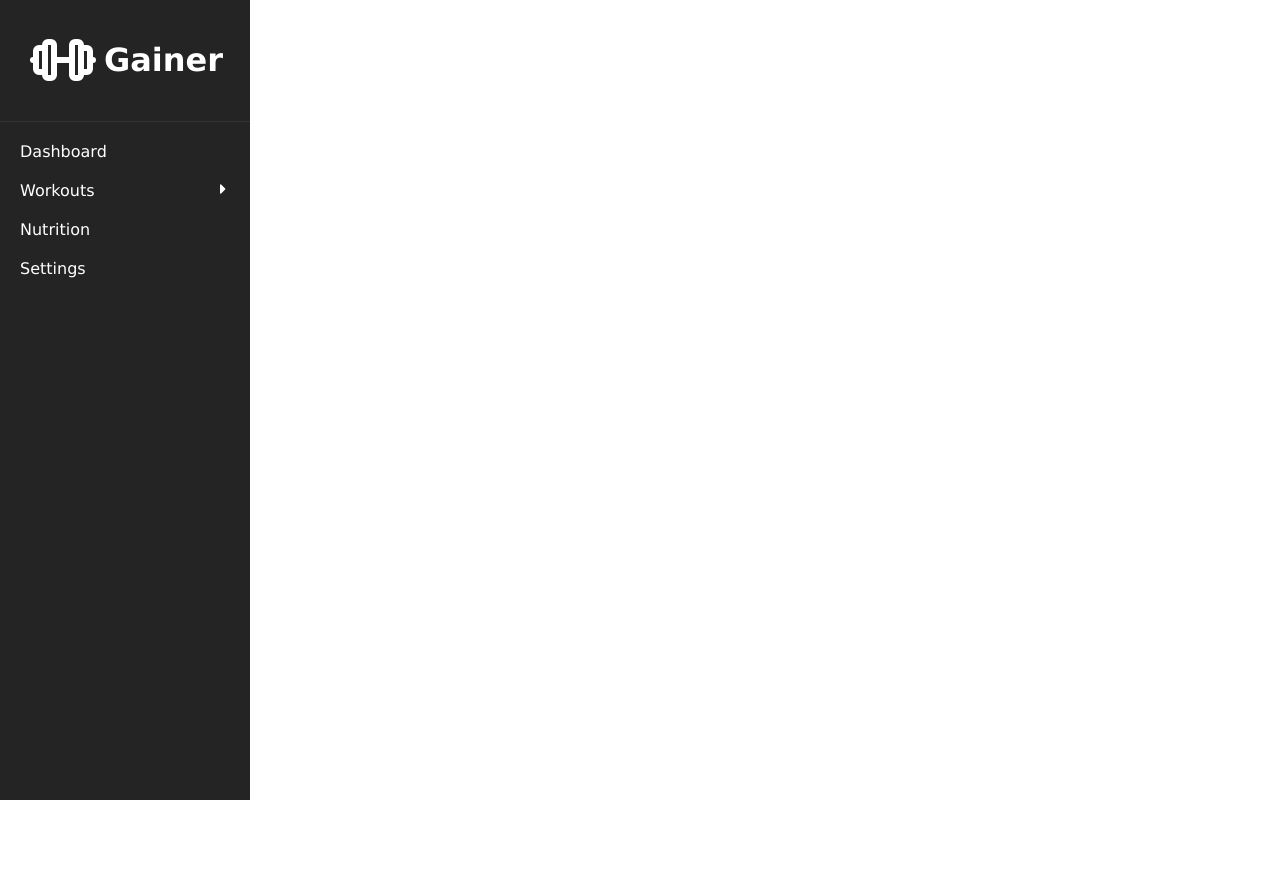
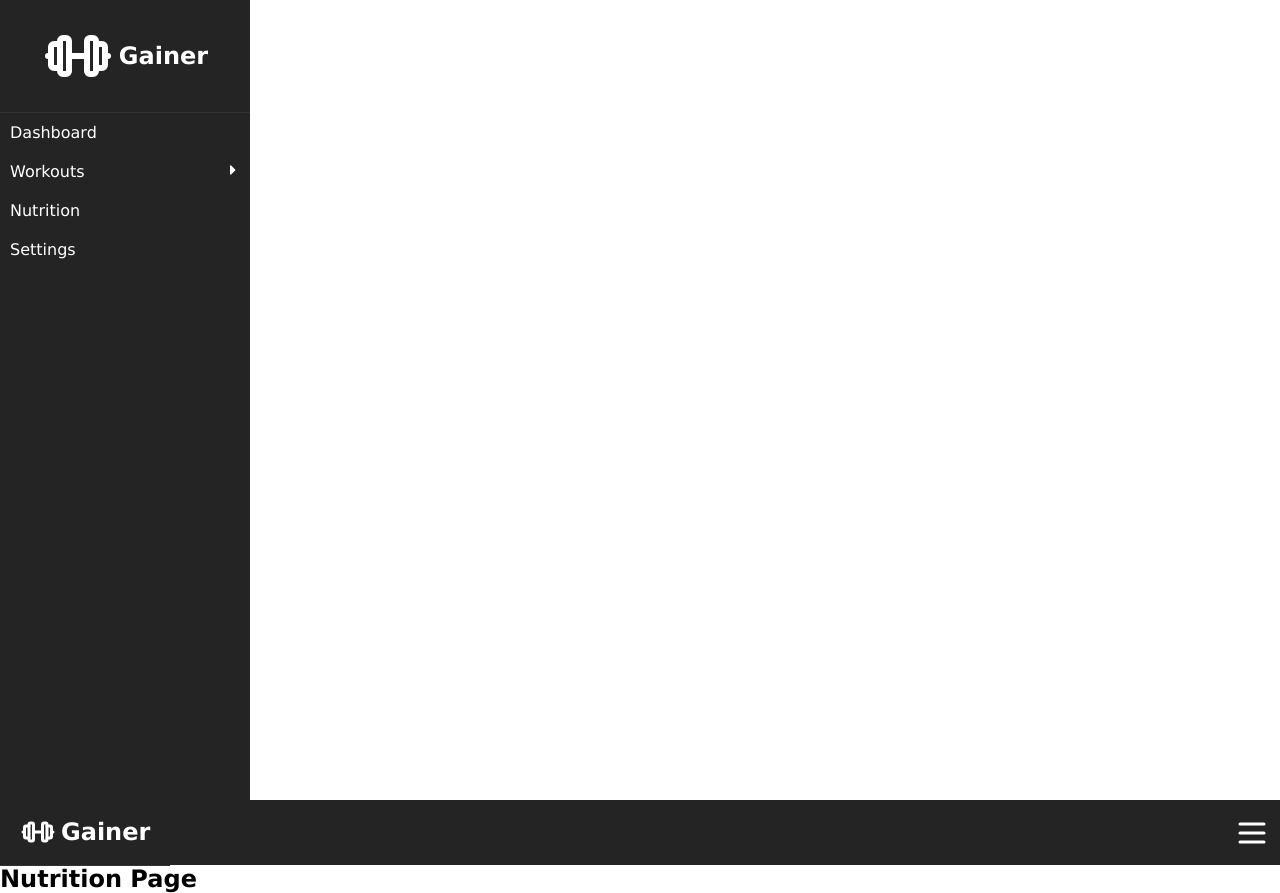
Before and after one commit to tylermong/Gainer, a React (Vite) app: page /nutrition in a window 1280 px wide. Before the commit the page ends 800 px from the top, so only its background shows below. Built offline with nearby package versions, Linux system fonts and the light colour scheme.

Commit message:
Added responive menu

```diff
--- a/package.json
+++ b/package.json
@@ -12,7 +12,8 @@
   "dependencies": {
     "@tabler/icons-react": "^3.4.0",
     "react": "^18.2.0",
-    "react-dom": "^18.2.0"
+    "react-dom": "^18.2.0",
+    "react-router-dom": "^6.23.1"
   },
   "devDependencies": {
     "@types/react": "^18.2.66",
--- a/src/App.tsx
+++ b/src/App.tsx
@@ -1,11 +1,25 @@
-import Dashboard from "./Dashboard.tsx"
+import { BrowserRouter, Routes, Route } from "react-router-dom";
+import Dashboard from "./pages/Dashboard";
+import CreateWorkout from "./pages/CreateWorkout";
+import ViewWorkouts from "./pages/ViewWorkouts";
+import Nutrition from "./pages/Nutrition";
+import Settings from "./pages/Settings";
 
 function App() {
   return (
     <>
-      <Dashboard />
+      <BrowserRouter>
+        <Routes>
+          <Route index element={<Dashboard />} />
+          <Route path="/dashboard" element={<Dashboard />} />
+          <Route path="/create-workout" element={<CreateWorkout />} />
+          <Route path="/view-workouts" element={<ViewWorkouts />} />
+          <Route path="/nutrition" element={<Nutrition />} />
+          <Route path="/settings" element={<Settings />} />
+        </Routes>
+      </BrowserRouter>
     </>
   );
 }
 
-export default App
+export default App;
--- a/src/Dashboard.tsx
+++ /dev/null
@@ -1,13 +0,0 @@
-import SideNavbar from './SideNavbar.tsx';
-import './index.css';
-
-function Dashboard() {
-
-    return (
-        <div id = "dashboard-container">
-            <SideNavbar />
-        </div>
-    );
-}
-
-export default Dashboard;
--- a/src/SideNavbar.tsx
+++ /dev/null
@@ -1,35 +0,0 @@
-import { useState } from 'react';
-import { IconBarbell, IconCaretRightFilled, IconCaretDownFilled } from '@tabler/icons-react';
-
-function SideNavbar() {
-    const [isDropdownMenuOpen, setDropdownMenuOpen] = useState(false);
-
-    const toggleDropdownMenu = () => {
-        setDropdownMenuOpen(!isDropdownMenuOpen);
-    };
-
-    return (
-        <div className="side-navbar">
-            <div id="logo-and-name-container">
-                <IconBarbell stroke={2} size={72} />
-                <h1 id="name">Gainer</h1>
-            </div>
-            <div id="nav-links">
-                <a href="#">Dashboard</a>
-                <button onClick={toggleDropdownMenu}>
-                    <div id="workout-button">Workouts {isDropdownMenuOpen ? <IconCaretDownFilled size={16} /> : <IconCaretRightFilled size={16} />}</div>
-                </button>
-                {isDropdownMenuOpen && (
-                    <div id="dropdown-menu-contents">
-                        <a href="#">Create Workout</a>
-                        <a href="#">View Workouts</a>
-                    </div>
-                )}
-                <a href="#">Nutrition</a>
-                <a href="#">Settings</a>
-            </div>
-        </div>
-    );
-}
-
-export default SideNavbar;
--- /dev/null
+++ b/src/components/Menu.tsx
@@ -0,0 +1,78 @@
+import { useState } from 'react';
+import { IconBarbell, IconMenu2, IconCaretDownFilled, IconCaretRightFilled } from '@tabler/icons-react';
+
+function Menu() {
+  const [isDropdownMenuOpen, setDropdownMenuOpen] = useState(false);
+  const [isNavMenuOpen, setNavMenuOpen] = useState(false);
+
+  const toggleDropdownMenu = () => {
+    setDropdownMenuOpen(!isDropdownMenuOpen);
+  }
+
+  const toggleNavMenu = () => {
+    setNavMenuOpen(!isDropdownMenuOpen);
+  }
+
+  return (
+    <>
+      <nav className="side-navbar">
+        <div id = "name-and-logo">
+          <IconBarbell stroke = {2} size = {72} />
+          <h1>Gainer</h1>
+        </div>
+        <ul>
+          <li><a href="/dashboard">Dashboard</a></li>
+          <li>
+            <button onClick = {toggleDropdownMenu}>
+              <div id = "workout-button">
+                Workouts{isDropdownMenuOpen ? <IconCaretDownFilled size={16} /> : <IconCaretRightFilled size={16} />}
+              </div>
+            </button>
+            {isDropdownMenuOpen && (
+              <ul id = "workout-dropdown-menu">
+                <li><a href="/create-workout">Create Workout</a></li>
+                <li><a href="/view-workouts">View Workouts</a></li>
+              </ul>
+              )}
+          </li>
+          <li><a href="/nutrition">Nutrition</a></li>
+          <li><a href="/settings">Settings</a></li>
+        </ul>
+      </nav>
+
+      <nav className="nav-drawer">
+        <div id = "name-and-logo">
+          <IconBarbell stroke = {2} size = {36} />
+          <h1>Gainer</h1>
+        </div>
+        <div id = "nav-drawer-button">
+          <button onClick = {toggleNavMenu}>
+            <IconMenu2 stroke = {2} size = {36} />
+          </button>
+          {isNavMenuOpen && (
+            <ul>
+            <li><a href="/dashboard">Dashboard</a></li>
+            <li>
+              <button onClick = {toggleDropdownMenu}>
+                <div id = "workout-button">
+                  Workouts{isDropdownMenuOpen ? <IconCaretDownFilled size={16} /> : <IconCaretRightFilled size={16} />}
+                </div>
+              </button>
+              {isDropdownMenuOpen && (
+                <ul id = "workout-dropdown-menu">
+                  <li><a href="/create-workout">Create Workout</a></li>
+                  <li><a href="/view-workouts">View Workouts</a></li>
+                </ul>
+                )}
+            </li>
+            <li><a href="/nutrition">Nutrition</a></li>
+            <li><a href="/settings">Settings</a></li>
+          </ul>
+          )}
+        </div>
+      </nav>
+    </>
+  );
+}
+
+export default Menu;
--- a/src/index.css
+++ b/src/index.css
@@ -1,54 +1,49 @@
-body {
+* {
   margin: 0;
-  font-family: Verdana, sans-serif
+  padding: 0;
+  font-family: Verdana, sans-serif;
 }
 
-#dashboard-container {
-  display: flex;
-  flex-direction: column;
+/* ↓ Side Navbar Start ↓ */
+.side-navbar {
+  background-color: #242424;
   height: 100vh;
-}
-
-.side-navbar {
-  display: flex;
-  flex-direction: column;
-  background-color: #242424;
-  color: #fff;
-  height: 100%;
   width: 250px;
 }
 
-#logo-and-name-container {
+#name-and-logo {
   display: flex;
   align-items: center;
   justify-content: center;
-  padding: 20px 0;
+  padding: 20px;
   gap: 5px;
+  color: white;
   border-bottom: 1px solid #333;
 }
 
-#nav-links {
+.side-navbar ul {
+  list-style: none;
+  padding: 0;
+  margin: 0;
   display: flex;
   flex-direction: column;
-  padding-top: 10px;
 }
 
-#nav-links a, button {
+.side-navbar a, button {
   display: flex;
-  flex-direction: column;
+  align-items: center;
+  padding: 10px;
+  text-decoration: none;
   color: white;
-  text-decoration: none;
-  padding: 10px 20px;
-  gap: 10px;
-  cursor: pointer;
+
+  &:hover {
+    background-color: #333;
+  }
 }
 
-#nav-links button {
-  display: flex;
-  justify-content: space-between;
+button {
   width: 100%;
-  background-color: #242424;
-  font-family: Verdana, sans-serif;
+  background-color: transparent;
   font-size: 16px;
   border: none;
 }
@@ -59,11 +54,44 @@ body {
   width: 100%;
 }
 
-#dropdown-menu-contents a {
-  background-color: #121212;
-  padding-left: 35px;
+#workout-dropdown-menu a {
+  padding-left: 30px;
+}
+/* ↑ Side Navbar End ↑ */
+
+/* ↓ Nav Drawer Start ↓ */
+.nav-drawer {
+  display: flex;
+  justify-content: space-between;
+  align-items: center;
+  background-color: #242424;
+  height: 65px;
+  width: 100vw;
+  color: white;
 }
 
-#nav-links a:hover, #nav-links button:hover {
-  background-color: #333;
+.nav-drawer #name-and-logo {
+  display: flex;
+  align-items: center;
+  padding: 0 20px;
+  gap: 5px;
+  height: 100%;
 }
+
+.button-container {
+  display: flex;
+  justify-content: flex-end;
+}
+/* ↑ Nav Drawer End ↑ */
+
+/* ↓ Resize Logic Start ↓ */
+@media (max-width: 768px) {
+  .side-navbar {
+    display: none;
+  }
+
+  .nav-drawer {
+    display: flex;
+  }
+}
+/* ↑ Resize Logic End ↑ */
--- /dev/null
+++ b/src/pages/CreateWorkout.tsx
@@ -0,0 +1,13 @@
+import '../index.css';
+import SideNavbar from "../components/Menu"
+
+function CreateWorkout() {
+    return (
+        <>
+            <SideNavbar />
+            <h2>CreateWorkout Page</h2>
+        </>
+    );
+}
+
+export default CreateWorkout
--- /dev/null
+++ b/src/pages/Dashboard.tsx
@@ -0,0 +1,12 @@
+import '../index.css';
+import SideNavbar from "../components/Menu"
+
+function Dashboard() {
+    return (
+        <>
+            <SideNavbar />
+        </>
+    );
+}
+
+export default Dashboard;
--- /dev/null
+++ b/src/pages/Nutrition.tsx
@@ -0,0 +1,13 @@
+import '../index.css';
+import SideNavbar from "../components/Menu"
+
+function Nutrition() {
+    return (
+        <>
+            <SideNavbar />
+            <h2>Nutrition Page</h2>
+        </>
+    );
+}
+
+export default Nutrition
--- /dev/null
+++ b/src/pages/Settings.tsx
@@ -0,0 +1,13 @@
+import '../index.css';
+import SideNavbar from "../components/Menu"
+
+function Settings() {
+    return (
+        <>
+            <SideNavbar />
+            <h2>Settings Page</h2>
+        </>
+    );
+}
+
+export default Settings
--- /dev/null
+++ b/src/pages/ViewWorkouts.tsx
@@ -0,0 +1,13 @@
+import '../index.css';
+import SideNavbar from "../components/Menu"
+
+function ViewWorkouts() {
+    return (
+        <>
+            <SideNavbar />
+            <h2>ViewWorkouts Page</h2>
+        </>
+    );
+}
+
+export default ViewWorkouts
--- a/tsconfig.json
+++ b/tsconfig.json
@@ -7,7 +7,7 @@
     "skipLibCheck": true,
 
     /* Bundler mode */
-    "moduleResolution": "bundler",
+    "moduleResolution": "node",
     "allowImportingTsExtensions": true,
     "resolveJsonModule": true,
     "isolatedModules": true,
```
Also changed, not shown: 1 other file (tests, documents, lock files or other folders).
